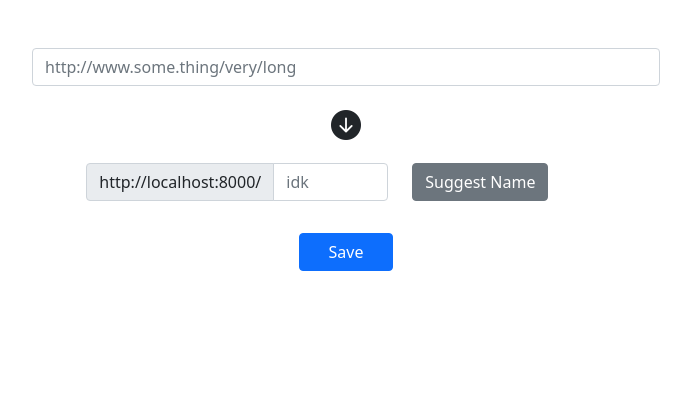
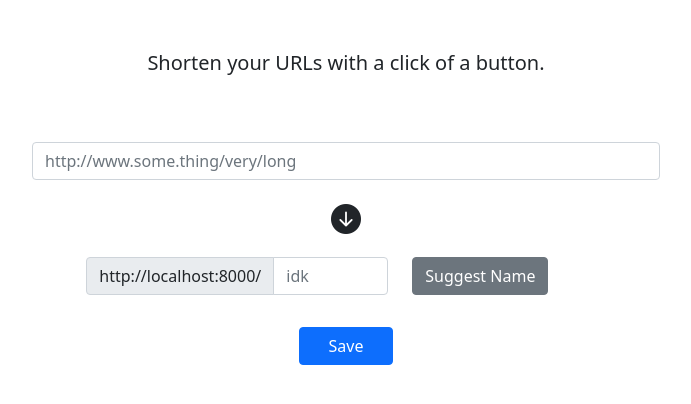
Before and after one commit to mhmdkanj/slash-idk, a Django app: page / in a window 1280 px wide. Shown: the part 104-508 px from the top of the page, without its empty margins (294-985 px from the left). Run offline with Django 3.2, Linux system fonts and the light colour scheme; some libraries are stand-ins or nearby versions.

Commit message:
feat: add text above form

```diff
--- a/src/shortener/templates/shortener/shorten_url.html
+++ b/src/shortener/templates/shortener/shorten_url.html
@@ -2,7 +2,14 @@
 {% load crispy_forms_tags %}
 {% block content %}
 
+<div class="row ustify-content-center mt-5">
+    <div class="col lg-8  d-flex justify-content-center">
+        <p class="lead">
+            Shorten your URLs with a click of a button.
+        </p>
+    </div>
+</div>
+
 {% crispy shortener_form %}
 
-
 {% endblock %}
```
